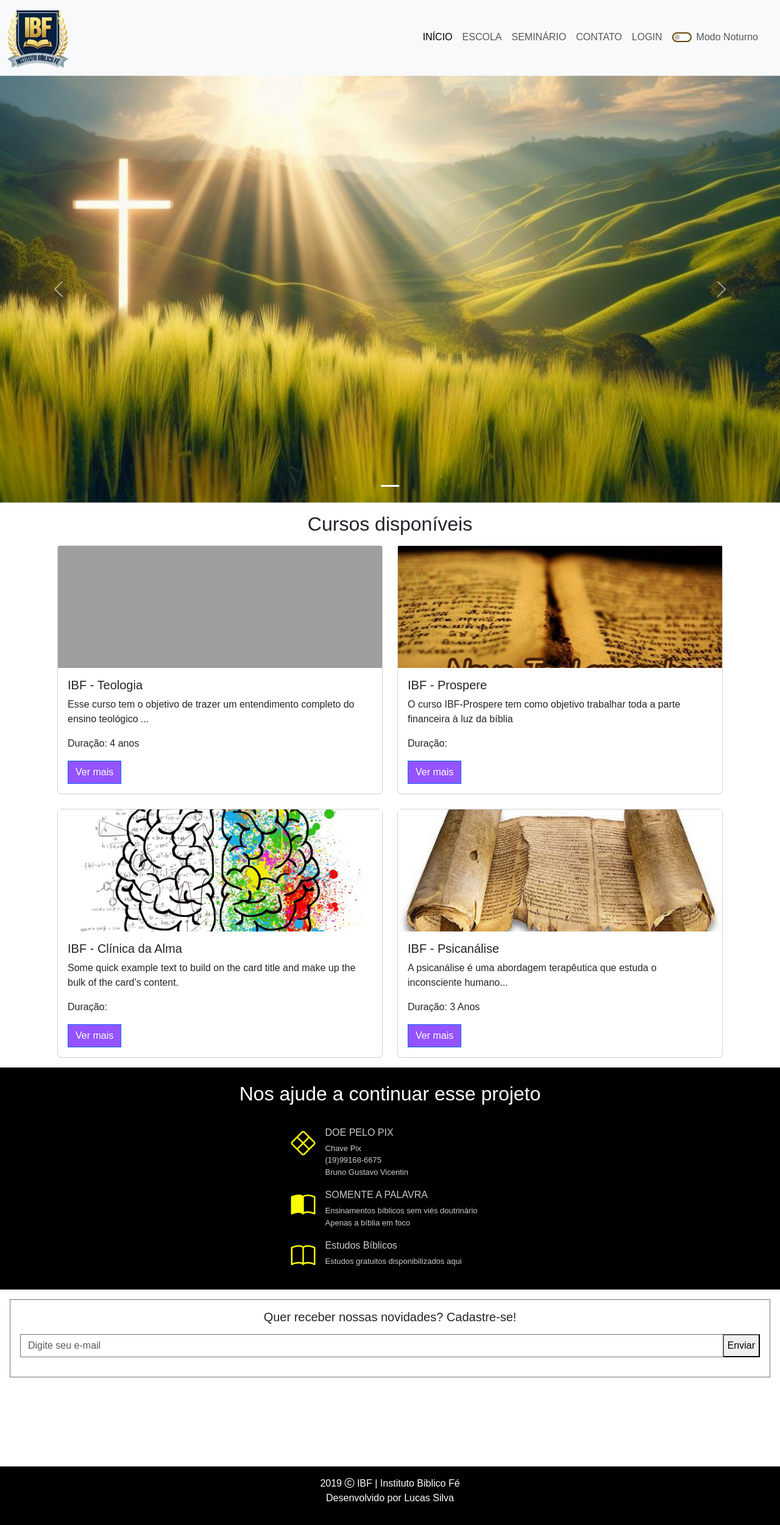
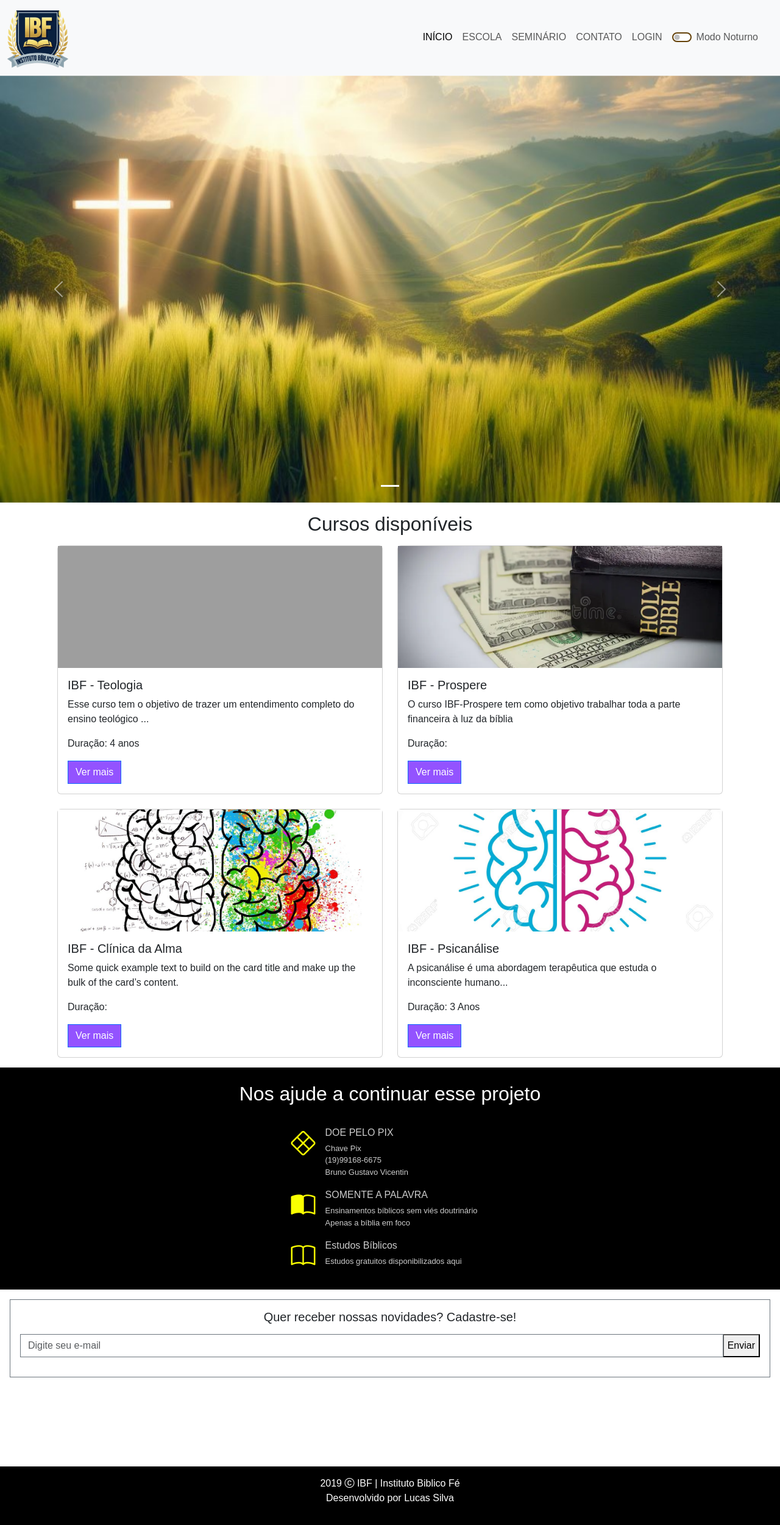
Before and after one commit to Lucas44794/exemploibf, a Flask app: page / in a window 1280 px wide. Shown: the whole page at 61% size. Run offline with Flask 3, Linux system fonts and the light colour scheme; a database or web service that is not in the repository returns one stand-in record (values such as "Sample title"); some libraries are stand-ins or nearby versions; grey boxes are pictures that could not be loaded.

Commit message:
alteração

```diff
--- a/templates/index.html
+++ b/templates/index.html
@@ -65,7 +65,7 @@
 
   <div class="col-12 col-md-6 col-xxl-3">
     <div class="card w-100">
-      <img src="{{ url_for('static', filename='img/imagens/novo_testamento.png') }}" alt="">
+      <img src="{{ url_for('static', filename='img/imagens/bibliaedinheiro.png') }}" alt="">
       <div class="card-body">
         <h5 class="card-title">IBF - Prospere</h5>
         <p class="card-text">O curso IBF-Prospere tem como objetivo trabalhar toda a parte financeira à luz da bíblia</p>
@@ -89,7 +89,7 @@
 
   <div class="col-12 col-md-6 col-xxl-3">
     <div class="card w-100">
-      <img src="{{ url_for('static', filename='img/imagens/velho_testamento_old.png') }}" alt="">
+      <img src="{{ url_for('static', filename='img/imagens/psicanalise.jpg') }}" alt="">
       <div class="card-body">
         <h5 class="card-title">IBF - Psicanálise</h5>
         <p class="card-text">A psicanálise é uma abordagem terapêutica que estuda o inconsciente humano...</p>
--- a/templates/navbar.html
+++ b/templates/navbar.html
@@ -1,7 +1,7 @@
 <!-- navbar -->
 <nav class="navbar navbar-expand-lg navbar-expand-md bg-body-tertiary">
   <div class="container-fluid">
-    <a class="navbar-brand" href="#">
+    <a class="navbar-brand" href="{{ url_for('index') }}">
       <img class="logozinho" src="{{ url_for('static', filename='img/logo/logo.png') }}" alt="Logo">
     </a>
     <button class="navbar-toggler" type="button" data-bs-toggle="offcanvas" data-bs-target="#offcanvasNavbar" aria-controls="offcanvasNavbar" aria-label="Toggle navigation">
@@ -17,7 +17,7 @@
       <div class="offcanvas-body">
         <ul class="navbar-nav justify-content-end flex-grow-1 pe-3">
           <li class="nav-item">
-            <a class="nav-link active" aria-current="page" href="#">INÍCIO</a>
+            <a class="nav-link active" aria-current="page" href="{{ url_for('index') }}">INÍCIO</a>
           </li>
           <li class="nav-item">
             <a class="nav-link" href="#">ESCOLA</a>
```
Also changed, not shown: static/img/imagens/bibliaedinheiro.png (added), static/img/imagens/psicanalise.jpg (added), static/img/upload/IMG-20250701-WA0049.jpg (added), static/img/upload/IMG-20250701-WA0050.jpg (added), static/img/upload/IMG-20250701-WA0053.jpg (added).
